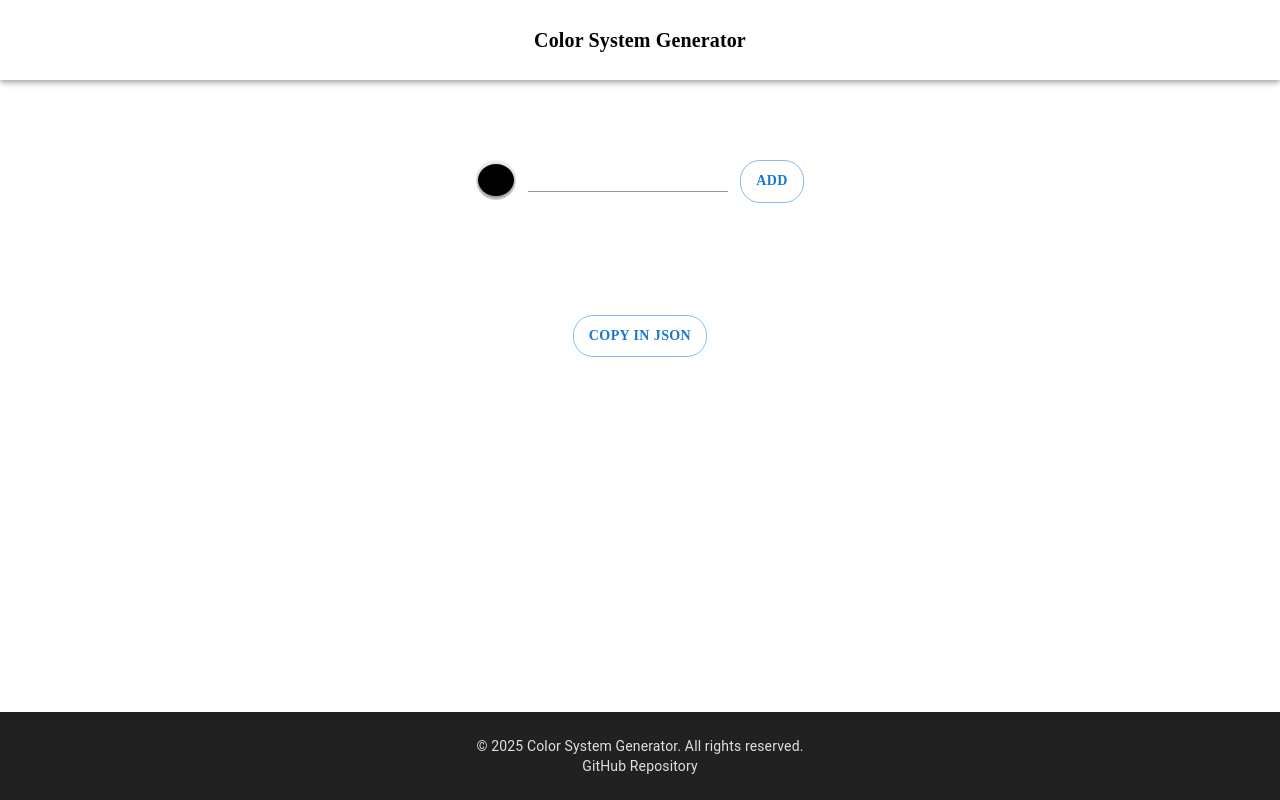
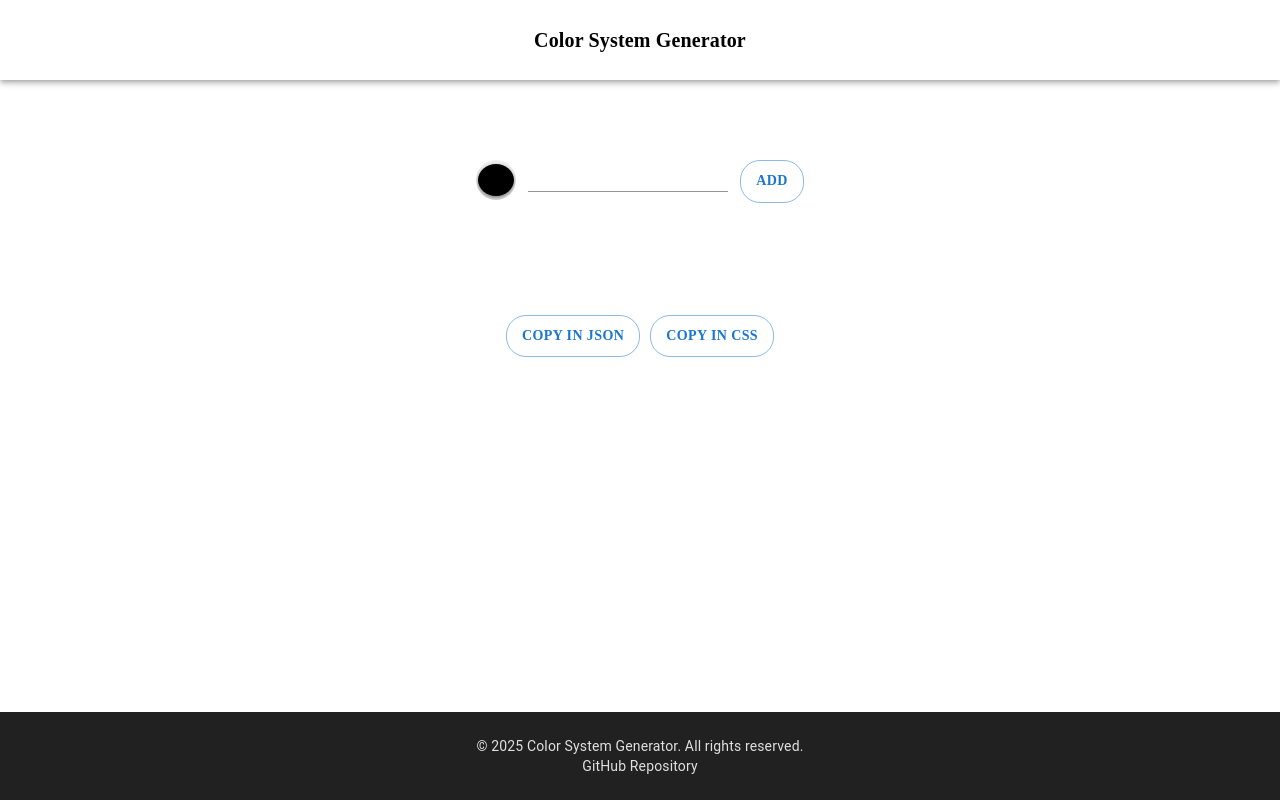
Before and after one commit to yCZwIqY/color-sysytem-generator, a React (Vite) app: page / in a window 1280 px wide. Built offline with nearby package versions, Linux system fonts and the light colour scheme; a web font is replaced by a local one.

Commit message:
fix: 원본 색 사라지는 버그 수정 - tailwindCSS4 대응: css 결과 복사 버튼 추가

```diff
--- a/package.json
+++ b/package.json
@@ -1,7 +1,7 @@
 {
   "name": "color-palette",
   "private": true,
-  "version": "0.0.0",
+  "version": "1.0.0",
   "type": "module",
   "scripts": {
     "dev": "vite",
--- a/src/App.tsx
+++ b/src/App.tsx
@@ -1,10 +1,10 @@
-import Header from "./components/Header.tsx";
-import {useRef, useState} from "react";
-import ColorBox from "./components/ColorBox.tsx";
-import EditableLabel from "./components/EditableLabel.tsx";
-import {Alert, Box, Button, Container, Input, Snackbar} from "@mui/material";
-import Footer from "./components/Footer.tsx";
-import { Analytics } from "@vercel/analytics/react"
+import Header from './components/Header.tsx';
+import { useRef, useState } from 'react';
+import ColorBox from './components/ColorBox.tsx';
+import EditableLabel from './components/EditableLabel.tsx';
+import { Alert, Box, Button, Container, Input, Snackbar } from '@mui/material';
+import Footer from './components/Footer.tsx';
+import { Analytics } from '@vercel/analytics/react';
 
 interface ColorMap {
     [key: string]: string[]
@@ -79,6 +79,9 @@ const App = () => {
             let factor;
             let isBrighter;
 
+            if (step === 500) {
+                scale.push(baseHex.toUpperCase());
+            } else {
                 if (step < 500) {
                     factor = (500 - step) / 500;
                     isBrighter = true;
@@ -86,8 +89,8 @@ const App = () => {
                     factor = (900 - step) / 500 + 0.1;
                     isBrighter = false;
                 }
-
                 scale.push(rgbToHex(adjustBrightness(baseRgb as [number, number, number], factor, isBrighter)));
+            }
         }
 
         return scale;
@@ -142,6 +145,13 @@ const App = () => {
 
         showCopySuccessNotice(result);
     }
+
+    const copyToCss = () => {
+        const result = `@theme {\n${Object.keys(colors).map((key) =>
+          colors[key].map((color, idx) => `\t--color-${key}-${(idx + 1) * 100}: '${color}';\n`).join(''),
+        ).join('\n\n')}\n}`;
+        showCopySuccessNotice(result);
+    };
 
     const showCopySuccessNotice = async (text: string) => {
         await navigator.clipboard.writeText(text);
@@ -204,7 +214,10 @@ const App = () => {
                         </Box>
                     )}
                 </Box>
-                <Box display={'flex'} justifyContent={'center'} marginY={'48px'}>
+                <Box display={'flex'}
+                     justifyContent={'center'}
+                     marginY={'48px'}
+                     sx={{ gap: '10px' }}>
                     <Button sx={{
                         paddingY: '8px',
                         fontWeight: 'Bold',
@@ -214,6 +227,15 @@ const App = () => {
                             variant="outlined"
                             onClick={() => copyToJson()}
                     >Copy in Json </Button>
+                    <Button sx={{
+                        paddingY: '8px',
+                        fontWeight: 'Bold',
+                        borderRadius: '20px',
+                        fontFamily: '양진체',
+                    }}
+                            variant='outlined'
+                            onClick={() => copyToCss()}
+                    >Copy in CSS </Button>
                 </Box>
             </Container>
             <Snackbar
```
Lines whose indentation alone changed are shown as unchanged.
